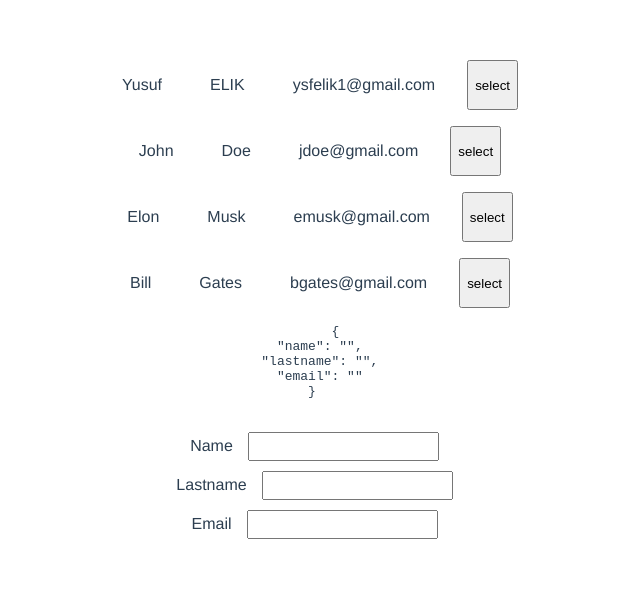
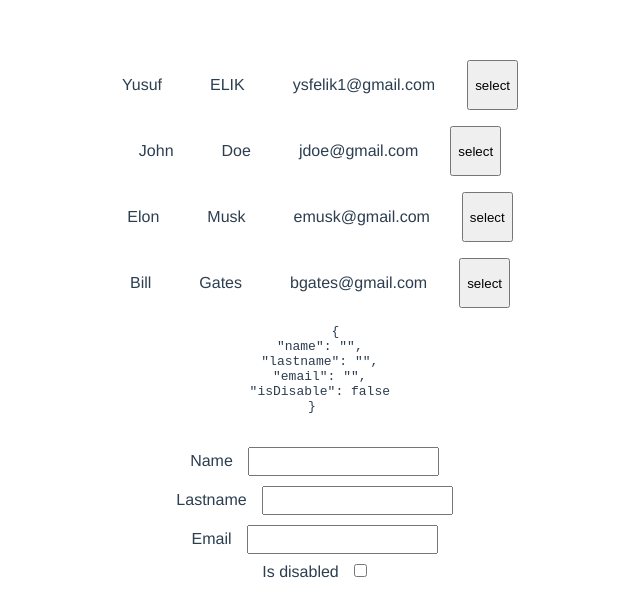
Before and after one commit to ysfelik1/vueproject, a Vue app in the folder hello-world/: page / in a window 1280 px wide. Shown: the top 616 px of the page, without its empty margins (328-968 px from the left). Built offline with nearby package versions, Linux system fonts and the light colour scheme.

Commit message:
add checkbox

```diff
--- a/hello-world/src/components/form.vue
+++ b/hello-world/src/components/form.vue
@@ -17,6 +17,10 @@
       <label for="email">Email</label>
       <input type="email" id="email" v-model="formValues.email">
     </div>
+    <div>
+      <label for="isDisable">Is disabled</label>
+      <input type="checkbox" id="isDisable" v-model="formValues.isDisable">
+    </div>
   </form>
 </template>
 
@@ -30,6 +34,7 @@
         name: '',
         lastname: '',
         email: '',
+        isDisable:false,
       }
     }
   },
```
